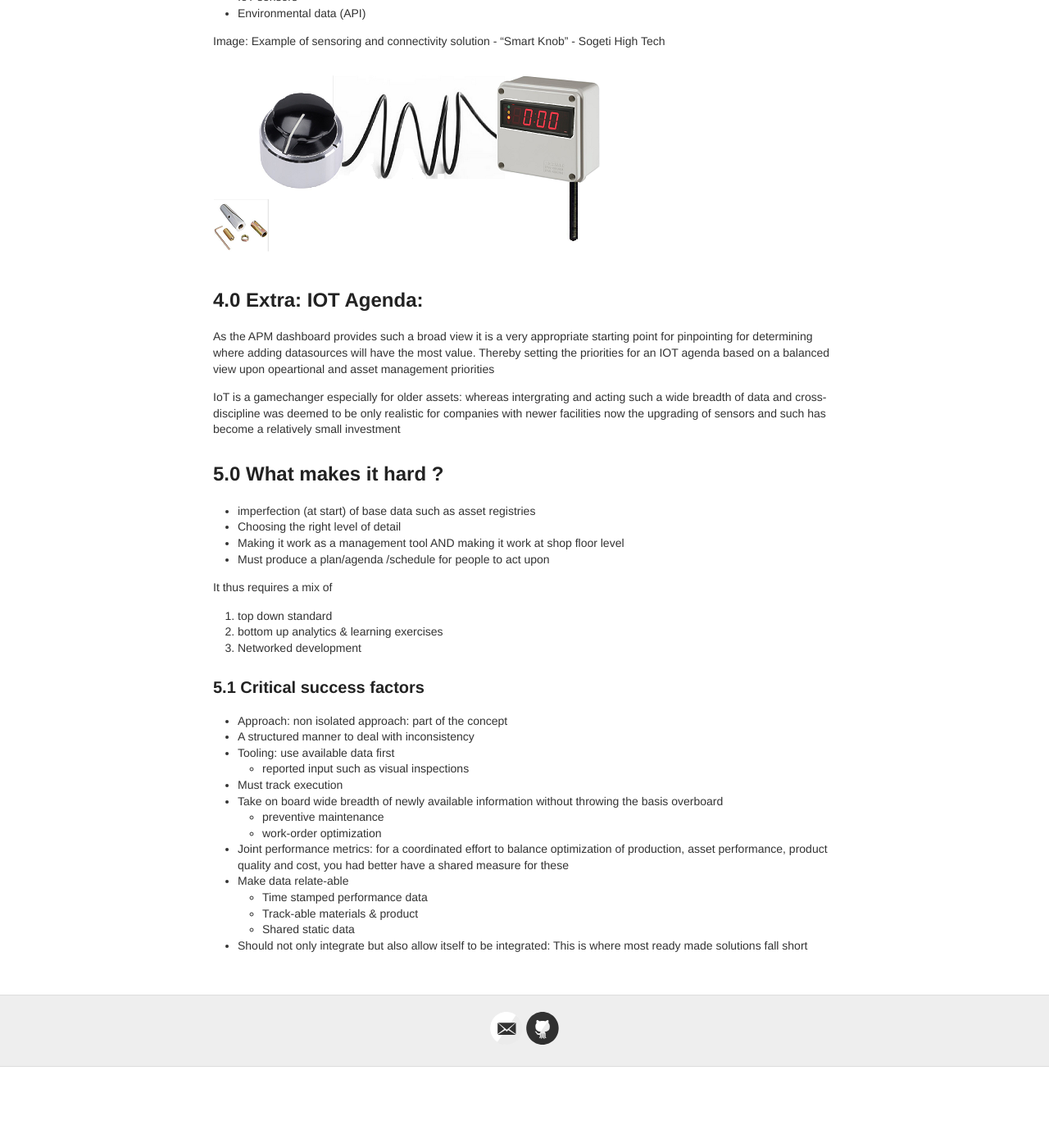
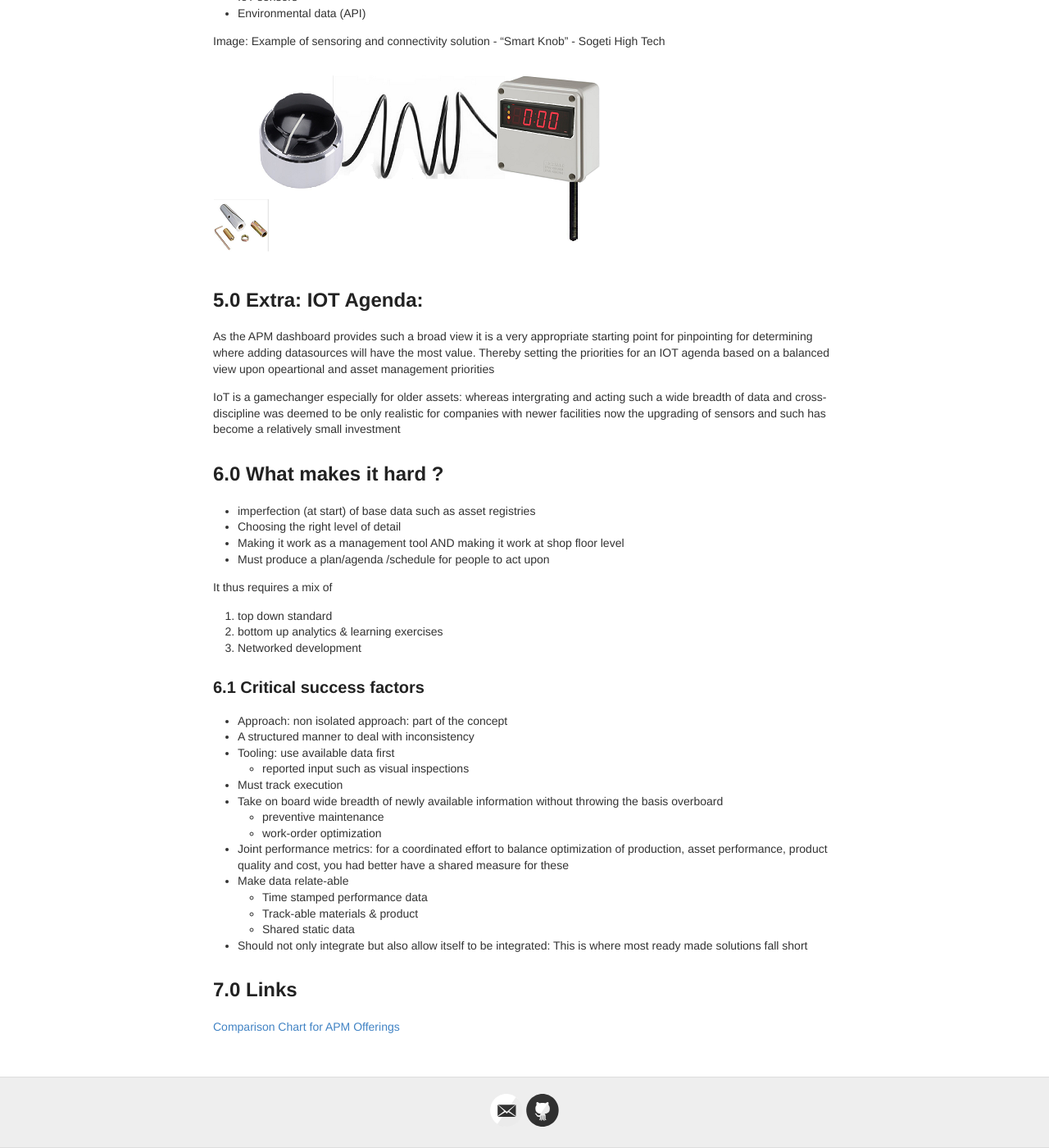
Before and after one commit to fprisse/Digital_for_Industry, a Jekyll site: the page built from _posts/2018-07-10-asset-performance-management-introduction.markdown, in a window 1280 px wide and 1400 px high, scrolled down 6189 px. Shown: the whole window at 82% size. Built offline with Jekyll 4.4.1, drawn with Linux system fonts in a browser that asks for light colours; before the commit the page ends 7490 px from its top, so only the background shows below that.

Commit message:
Link to chart

```diff
--- a/_posts/2018-07-10-asset-performance-management-introduction.markdown
+++ b/_posts/2018-07-10-asset-performance-management-introduction.markdown
@@ -145,12 +145,13 @@ Image: Example of sensoring and connectivity solution - "Smart Knob"  - Sogeti H
 ![Sogeti Smart Knob](https://fprisse.github.io/Digital_for_Industry/images/Smart_Knob.PNG)
 
 
-## 4.0 Extra: IOT Agenda:
+
+## 5.0 Extra: IOT Agenda:
 As the APM dashboard provides such a broad view it is a very appropriate starting point for pinpointing for determining where adding datasources will have the most value. Thereby setting the priorities for an IOT agenda based on a balanced view upon opeartional and asset management priorities
 
 IoT is a gamechanger especially for older assets: whereas intergrating and acting such a wide breadth of data and cross-discipline was deemed to be only realistic for companies with newer facilities now the upgrading of sensors and such has become a relatively small investment
 
-## 5.0 What makes it hard ?
+## 6.0 What makes it hard ?
 - imperfection (at start) of base data such as asset registries
 - Choosing the right level of detail
 - Making it work as a management tool AND making it work at shop floor level
@@ -162,7 +163,7 @@ It thus requires a mix of
 2. bottom up analytics & learning exercises
 3. Networked development
 
-### 5.1 Critical success factors
+### 6.1 Critical success factors
 - Approach: non isolated approach: part of the concept
 - A structured manner to deal with inconsistency
 - Tooling: use available data first
@@ -179,3 +180,8 @@ It thus requires a mix of
   - Shared static data
 - Should not only integrate but also allow itself to be integrated:
   This is where most ready made solutions fall short
+
+## 7.0 Links
+[Comparison Chart for APM Offerings][24033b3f]
+
+  [24033b3f]: https://fprisse.github.io/Digital_for_Industry/includes/APM_Soltions_Rated.xlsm "Click to download chart"
```
Also changed, not shown: 1 other file.
